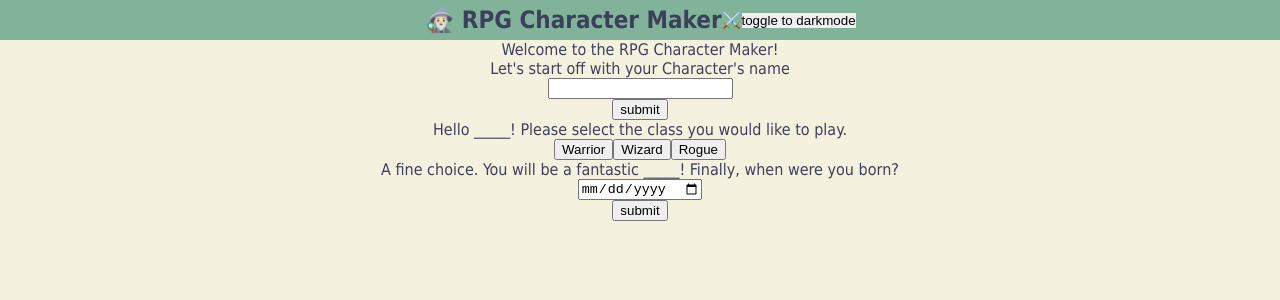
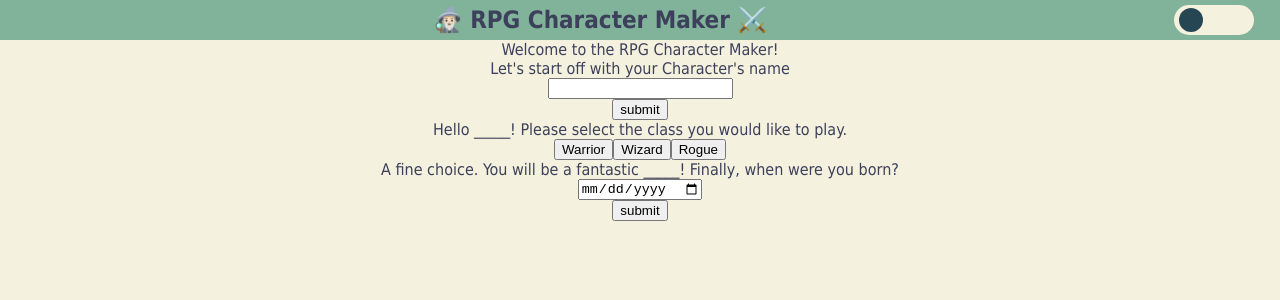
Before and after one commit to shdzhng/RPGMaker-challenge, a Next.js app: page / in a window 1280 px wide. Shown: the top 300 px of the page. Built offline with nearby package versions, Linux system fonts and the light colour scheme.

Commit message:
implement navbar with custom dark theme slider

```diff
--- a/components/Navbar.jsx
+++ b/components/Navbar.jsx
@@ -1,14 +1,13 @@
 import React from 'react';
 import styled from 'styled-components';
+import breakpoints from '../styles/breakpoints';
 
 const Navbar = ({ toggleTheme, theme }) => {
   return (
     <NavBar>
       <NavContainer>
-        <h2>🧙🏻‍♂️ RPG Character Maker </h2> ⚔️
-        <ThemeButton onClick={toggleTheme}>
-          {theme === 'light' ? 'toggle to darkmode' : 'toggle to lightmode'}
-        </ThemeButton>
+        <h2>🧙🏻‍♂️ RPG Character Maker ⚔️</h2>
+        <ThemeButton currentTheme={theme} onClick={toggleTheme}></ThemeButton>
       </NavContainer>
     </NavBar>
   );
@@ -29,15 +28,43 @@ const NavContainer = styled.div`
   display: flex;
   justify-content: center;
   align-items: center;
+  padding: 0 1rem;
+  position: relative;
 
-  p {
-    flex-basis: 2;
+  h2 {
+    flex-grow: 1;
+    text-align: center;
   }
 `;
 
 const ThemeButton = styled.button`
-  padding: 0;
+  right: 10px;
+  padding: 8px;
+  width: 80px;
+  height: 30px;
+  border-radius: 20px;
   border: none;
+  position: relative;
+  background-color: ${({ theme }) => theme.background.primary};
+
+  &:before {
+    position: absolute;
+    height: 8px;
+    width: 8px;
+    content: '';
+    padding: 8px;
+    border-radius: 20px;
+    top: 10%;
+    transform: translateX(
+      ${({ currentTheme }) => (currentTheme === 'light' ? '-35px' : '10px')}
+    );
+    transition: transform 300ms ease-in-out;
+    background-color: ${({ theme }) => theme.background.contrast};
+  }
+
+  @media (${breakpoints.device.xs}) {
+    display: none;
+  }
 `;
 
 export default Navbar;
--- a/pages/_app.js
+++ b/pages/_app.js
@@ -15,7 +15,6 @@ function MyApp({ Component, pageProps }) {
     <ThemeProvider theme={theme == 'light' ? lightTheme : darkTheme}>
       <GlobalStyles />
       <Navbar toggleTheme={toggleTheme} theme={theme} />
-
       <Component {...pageProps} />
     </ThemeProvider>
   );
--- a/pages/index.js
+++ b/pages/index.js
@@ -42,4 +42,5 @@ const Main = styled.main`
   display: flex;
   flex-direction: column;
   align-items: center;
+
 `;
--- /dev/null
+++ b/styles/breakpoints.js
@@ -0,0 +1,13 @@
+const size = {
+  xs: '550px',
+  sm: '768px',
+  lg: '1200px',
+};
+
+const device = {
+  xs: `(max-width: ${size.xs})`,
+  sm: `(max-width: ${size.sm})`,
+  lg: `(max-width: ${size.lg})`,
+};
+
+export default { size, device };
--- a/styles/globalStyles.js
+++ b/styles/globalStyles.js
@@ -1,4 +1,5 @@
 import { createGlobalStyle } from 'styled-components';
+import breakpoints from './breakpoints';
 
 export const lightTheme = {
   text: '#3D405B',
@@ -6,13 +7,14 @@ export const lightTheme = {
   background: {
     primary: '#F4F1DE',
     secondary: '#81B29A',
+    contrast: '#264653',
   },
 };
 
 export const darkTheme = {
   text: '#F4F1DE',
   accent: '#E9C46A',
-  background: { primary: '#264653', secondary: '#3D405B' },
+  background: { primary: '#264653', secondary: '#2A9D8F', contrast: '#F4F1DE' },
 };
 
 export const GlobalStyles = createGlobalStyle`
@@ -25,12 +27,19 @@ html,
 body {
   padding: 0;
   margin: 0;
+
 }
 
   body {
     background: ${({ theme }) => theme.body};
     color: ${({ theme }) => theme.text};
     font-family: Tahoma, Helvetica, Arial, Roboto, sans-serif;
+    @media (${breakpoints.device.sm}) {
+      font-size: 0.9rem;
+    }
+    @media (${breakpoints.device.xs}) {
+      font-size: 0.8rem;
+    }
   }
 
   span{background-color: ${({ theme }) => theme.accent}}
```
